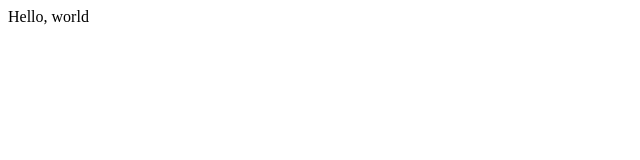
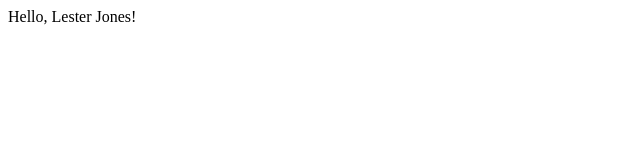
Before and after one commit to LesterJones95/lecture1, a plain HTML site: page index.html in a window 1280 px wide. Shown: the full height of the page, 0-640 px from the left. Drawn offline with Linux system fonts and the light colour scheme.

Commit message:
changed body message

```diff
--- a/index.html
+++ b/index.html
@@ -5,6 +5,6 @@
     <title>Test</title>
   </head>
   <body>
-    Hello, world
+    Hello, Lester Jones!
   </body>
 </html>
```
